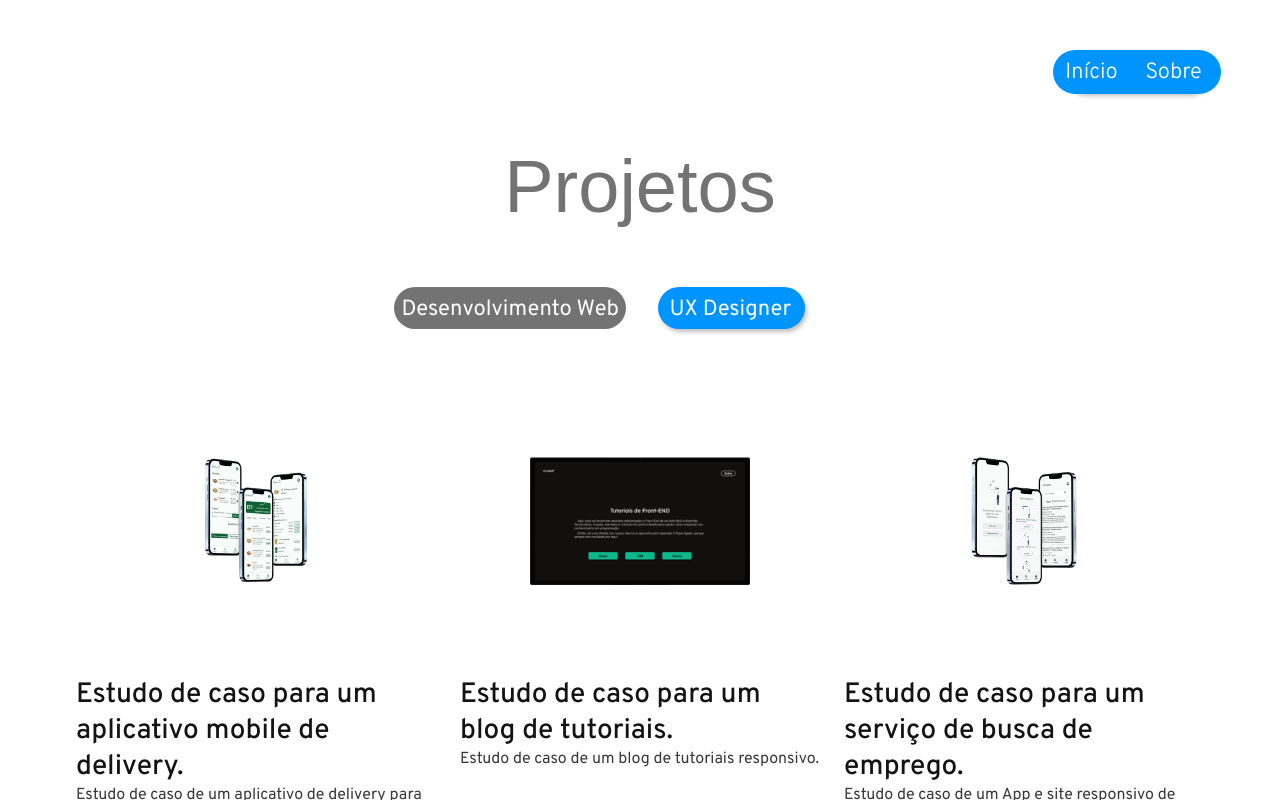
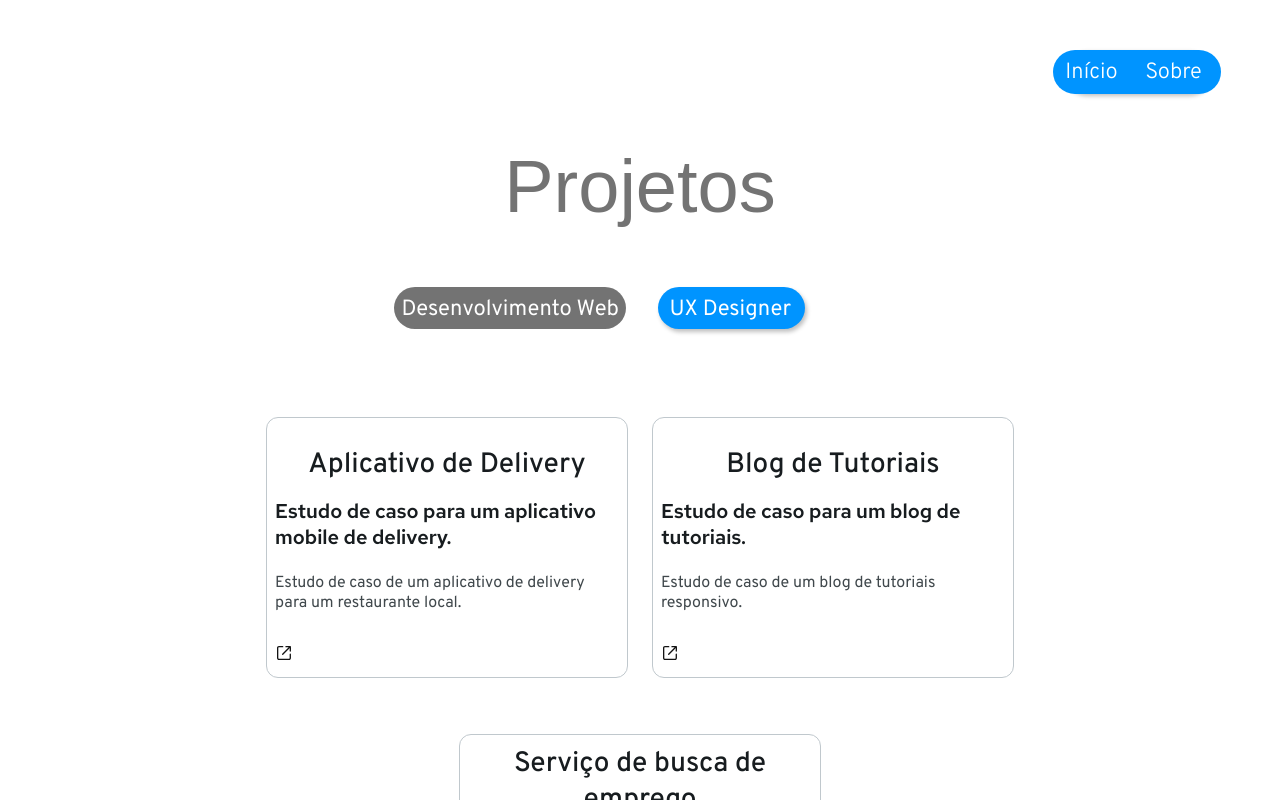
Before and after one commit to matheusjesse/portifolio-matheus-jesse, a React (Create React App) app: page /projetos in a window 1280 px wide. Both pictures are taken after a click on the element "UX Designer". Shown: the top 800 px of the page. Built offline with nearby package versions, Linux system fonts and the light colour scheme; a web font is replaced by a local one.

Commit message:
style: alterando stilo do card dda pagina de projetos ux

```diff
--- a/src/componentes/CardMenu/style.js
+++ b/src/componentes/CardMenu/style.js
@@ -69,12 +69,12 @@ const ImageContainer = styled.div`
     display: flex;
     align-items: center;
     justify-content: center;
-    box-shadow: 0px 0px 1px 0px rgba(0, 0, 0, 0.11), 0px 1px 4px 0px rgba(0, 0, 0, 0.10);
+    box-shadow: 0px 0px 4px 0px rgba(0, 0, 0, 0.11), 0px 1px 4px 0px rgba(0, 0, 0, 0.10);
     transition: box-shadow 0.4s;
     transition-timing-function: ease-in-out;
 
     :hover {
-        box-shadow: 0px 2px 12px 1px rgba(0, 0, 0, 0.25), 0px 1px 2px 0px rgba(0, 0, 0, 0.30);
+        box-shadow: 0px 2px 12px 1px rgba(0, 0, 0, 0.14), 0px 1px 2px 0px rgba(0, 0, 0, 0.22);
         border: 0px solid var(--material-theme-sys-light-outline-variant, #C4C6D0);
     }
 
--- a/src/componentes/ProjectCard/style.js
+++ b/src/componentes/ProjectCard/style.js
@@ -74,7 +74,7 @@ border-radius: 12px;
             p {
                 font-size: 14px;
                 font-family: 'Overpass', sans-serif;
-                color: ${props => props.theme.colors.onSurface};;
+                color: ${props => props.theme.colors.onSurface};
                 @media only screen and (max-width: 400px) {
 
 
--- a/src/componentes/ProjectCardUX/index.js
+++ b/src/componentes/ProjectCardUX/index.js
@@ -1,5 +1,6 @@
 import ProjectCardUxContainer from "./style"
 import { Link } from "react-router-dom";
+import LinkIcon from '../../assets/linkIcon.svg';
 
 export default function ProjectCardUX({data}) {
 
@@ -7,13 +8,13 @@ export default function ProjectCardUX({data}) {
         <ProjectCardUxContainer className="animate glow delay-1">
             <Link to={data.link}>
                 <div className="imageContainer" style={{"backgroundColor": `${data.color}`}}>
-                    <img style={{height: "128px"}} src={data.image} alt={data.imageAlt} />
-                    <p>{data.title}</p>
+                    <h1>{data.title}</h1>
                 </div>
                 <div className="textCard">
-                    <h1>{data.subTitle}</h1>
+                    <h2>{data.subTitle}</h2>
                     <p>{data.Description}</p>
                 </div>
+                    <img src={LinkIcon} alt="linkIcon"/>
             </Link>
         </ProjectCardUxContainer>
     )
--- a/src/componentes/ProjectCardUX/style.js
+++ b/src/componentes/ProjectCardUX/style.js
@@ -2,9 +2,16 @@ import styled from 'styled-components';
 
 const ProjectCardUxContainer = styled.div`
 margin: 72px 14px 72px 14px;
+border: 1px solid ${props => props.theme.colors.outlineVariant};
+border-radius: 12px;
 
+cursor: pointer;
+:hover {
+        box-shadow: 0px 0px 8px 0px rgba(0, 0, 0, 0.2), 0px 1px 2px 0px rgba(0, 0, 0, 0.30);
+    }
 a {
     text-decoration: none;
+    color: ${props => props.theme.colors.onSurface}
 }
 
 @media only screen and (max-width: 1440px) {
@@ -17,22 +24,28 @@ a {
 
 .imageContainer {
     width: 360px;
-    height: 260px;
+    height: 80px;
     display: flex;
     justify-content: center;
     align-items: center;
     flex-wrap: wrap;
     flex-direction: column;
-    p {
-        font-size: 24px;
+
+    h1 {
+        margin-top: 14px;
+        font-size: 28px;
         font-family: 'Overpass', sans-serif;
-        margin-top: 23px;
+        font-weight: 500;
         text-align: center;
-        color: white;
+        color: ${props => props.theme.colors.onSurface};
+        @media only screen and (max-width: 400px) {
+        width: 310px;
+
+    }
     }
     @media only screen and (max-width: 400px) {
         width: 310px;
-        height: 230px;
+        height: 80px;
     }
 
 
@@ -40,29 +53,33 @@ a {
 .textCard {
     width: 360px;
     height: 148px;
-    h1 {
-        font-size: 28px;
-        font-family: 'Overpass', sans-serif;
-        font-weight: 500;
-        color: #131313;
-        @media only screen and (max-width: 400px) {
-        width: 310px;
-
-    }
-    }
+    padding-left: 8px;
+    padding-right: 8px;
     p {
         font-size: 16px;
         font-family: 'Overpass', sans-serif;
-        color: #393939;
+        margin-top: 23px;
+        color: ${props => props.theme.colors.onSurfaceVariant};
         @media only screen and (max-width: 400px) {
-        width: 310px;
+        width: 300px;
     }
+    }
+
+    h2 {
+        font-size: 20px;
+        color: ${props => props.theme.colors.onSurface};
     }
 
     @media only screen and (max-width: 400px) {
         width: 310px;
-        height: 230px;
+        height: 140px;
     }
 }
+
+img {
+    margin: 0  0 12px 10px;
+}
+
+
 `
 export default ProjectCardUxContainer;
```
